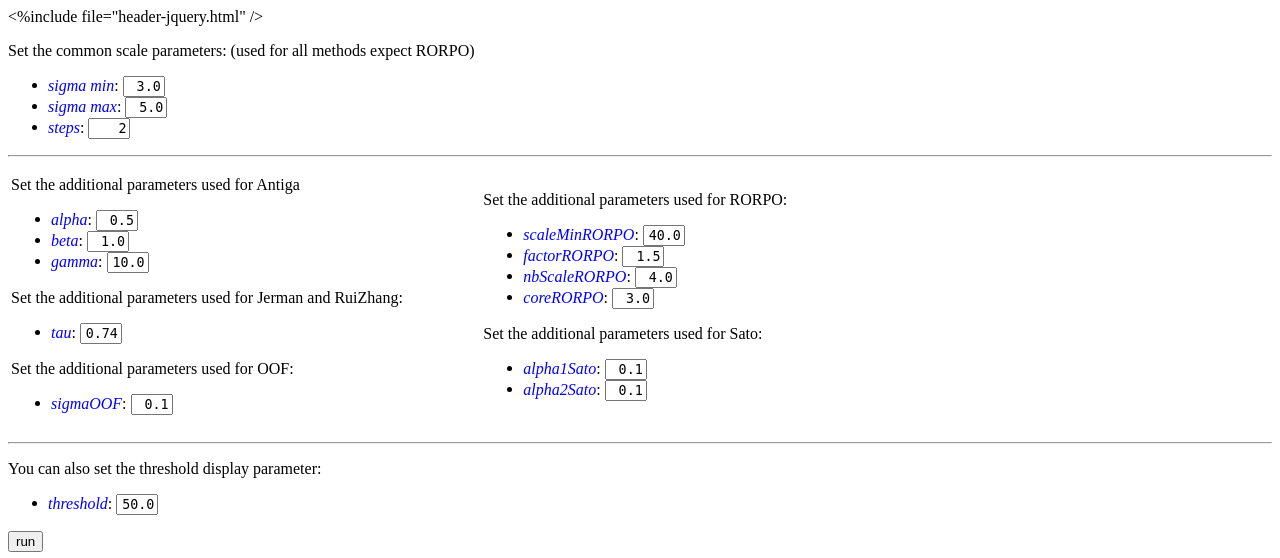
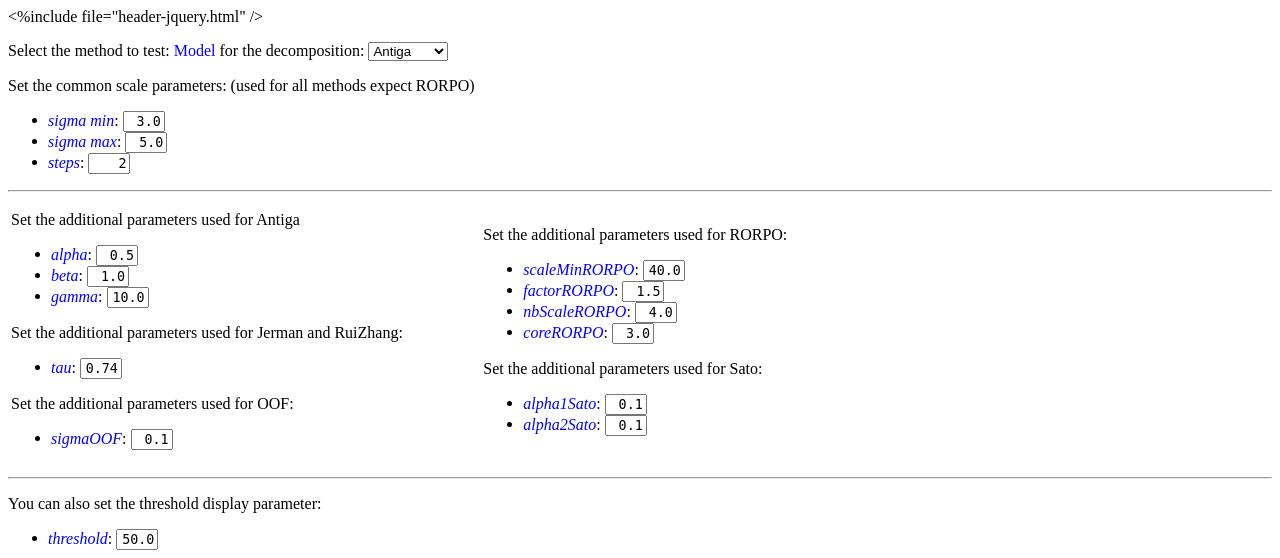
Before and after one commit to kerautret/LiverVesselnessIPOLDemo, a Python web app: template template/params.html in a window 1280 px wide. Shown: the top 558 px of the page. Run offline with Jinja, Linux system fonts and the light colour scheme; the template is opened without the code that fills it, so the values that code supplies are empty; grey boxes are pictures that could not be loaded.

Commit message:
add select method

```diff
--- a/template/params.html
+++ b/template/params.html
@@ -7,11 +7,29 @@
   <input type="hidden" name="key" value="${app.key}">
 <div class="action">
 
-    <p>
+
+
+  <p> Select the method to test:
+    <font color=blue>Model</font> for the decomposition:
+    <input type="hidden" name="key" value="${app.key}">
+    <SELECT name="methodname">
+      <OPTION>Antiga</OPTION>
+      <OPTION>Jerman</OPTION>
+      <OPTION>Meijering</OPTION>
+      <OPTION>OOF</OPTION>
+      <OPTION>RuiZhang</OPTION>
+      <OPTION>Sato</OPTION>
+   </SELECT>
+</p>
+
+  </p>
+
+<p>
   Set the common scale parameters: (used for all methods expect RORPO)
 </p>
 <ul>
-  <li>
+
+<li>
 
  <!-- code for slider:  SIGMA MIN -->
                     <div style="float:left;padding-right:25px">
```
